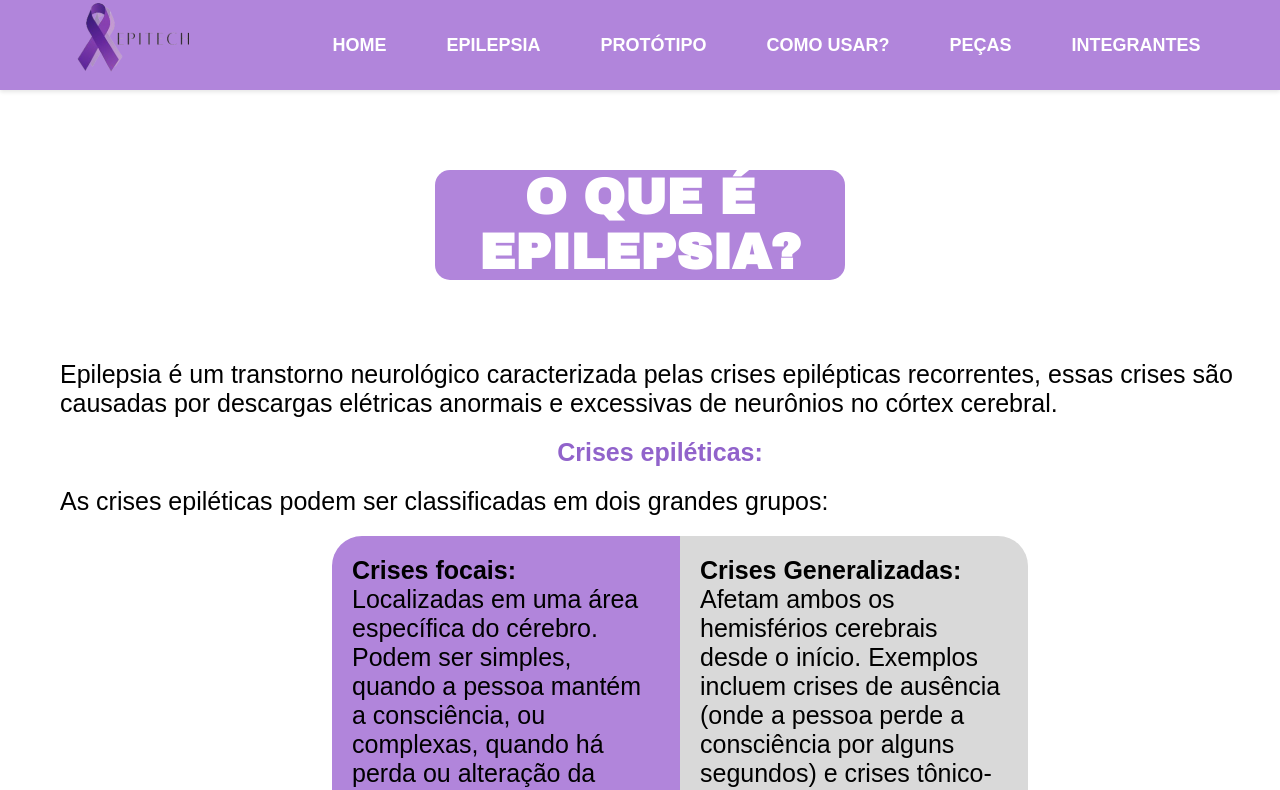
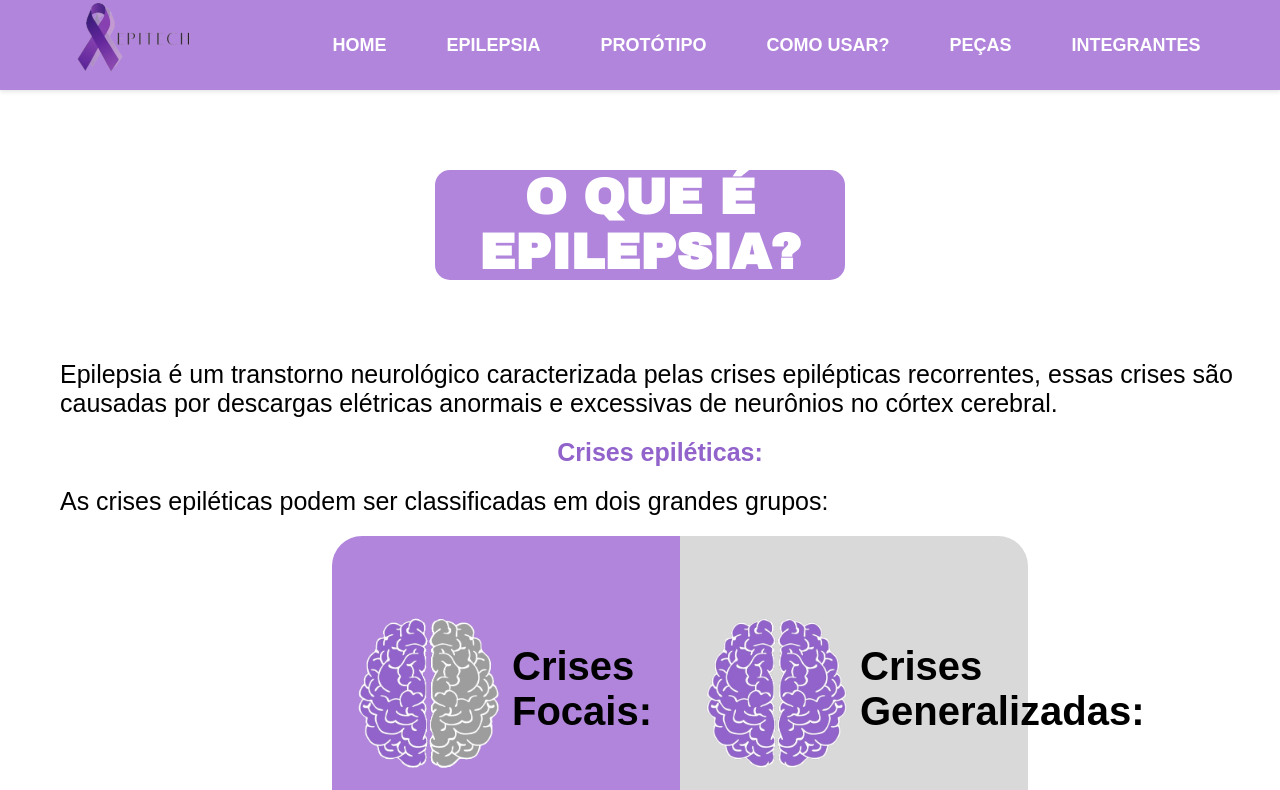
Before and after one commit to adrielly1/epitech2, a React (Vite) app: page /epilepsia in a window 1280 px wide. Shown: the top 790 px of the page. Built offline with nearby package versions, Linux system fonts and the light colour scheme.

Commit message:
Iniciação da estilização da página 'Prototipo'; Alterações na estilização da página 'Epilepsia'

```diff
--- a/src/pages/Epilepsia.jsx
+++ b/src/pages/Epilepsia.jsx
@@ -4,6 +4,8 @@ import choque  from "../assets/Choque.png";
 import Maleta from "../assets/maleta.png"
 import seringa from "../assets/seringa.png"
 import Reme from "../assets/remedios.png"
+import Cerebro510 from "../assets/cerebro5-10.png"
+import Cerebro1010 from "../assets/cerebro10-10.png"
 import Epi from "../assets/Epilepsia.png"
 
 export default function Epilepsia() {
@@ -18,8 +20,10 @@ export default function Epilepsia() {
           <h2>Crises epiléticas:</h2>
           <p>As crises epiléticas podem ser classificadas em dois grandes grupos:</p>
           <ul className="card">
-            <li className="cardPurple "><h3>Crises focais:</h3>Localizadas em uma área específica do cérebro. Podem ser simples, quando a pessoa mantém a consciência, ou complexas, quando há perda ou alteração da consciência.</li>
-            <li className="cardGrey "><h3>Crises Generalizadas:</h3> Afetam ambos os hemisférios cerebrais desde o início. Exemplos incluem crises de ausência (onde a pessoa perde a consciência por alguns segundos) e crises tônico-crônicas (caracterizadas por perda de consciência e convulsões generalizadas).</li>
+            <li className="cardPurple ">
+              <div className="tituloCards"><img src={Cerebro510} alt="" /><h3>Crises Focais:</h3></div>Localizadas em uma área específica do cérebro. Podem ser simples, quando a pessoa mantém a consciência, ou complexas, quando há perda ou alteração da consciência.</li>
+            <li className="cardGrey ">
+              <div className="tituloCards"><img src={Cerebro1010} alt="" /><h3>Crises Generalizadas:</h3></div> Afetam ambos os hemisférios cerebrais desde o início. Exemplos incluem crises de ausência (onde a pessoa perde a consciência por alguns segundos) e crises tônico-crônicas (caracterizadas por perda de consciência e convulsões generalizadas).</li>
           </ul>
         </section>
 
--- a/src/pages/Epilepsia.styles.js
+++ b/src/pages/Epilepsia.styles.js
@@ -9,7 +9,7 @@ export const Conteudo = styled.main`
         text-align: center;
     }
     h3 {
-        font-size: 25px;
+        font-size: 40px;
     }
 
     .cardPurple {
@@ -50,6 +50,19 @@ export const Conteudo = styled.main`
         gap: 0px;
     }
 
+    .tituloCards {
+        display: flex;
+        align-items: center;
+        gap: 10px;
+    }
+
+    .card img {
+        display: flex;
+        width: 150px;
+        justify-content: center;
+        align-items: center;
+    }
+
     .elements {
         margin: 30px;
         justify-content: center;
@@ -74,6 +87,7 @@ export const Conteudo = styled.main`
         justify-content: center;
         gap: 20px;
         border-radius: 30px;
+        margin-bottom: 40px;
     }
 
     .sintomas img {
--- a/src/pages/Prototipo.jsx
+++ b/src/pages/Prototipo.jsx
@@ -12,22 +12,38 @@ export default function Prototipo() {
         <Conteudo>
           <h1 className="backgroundTitle">PROTÓTIPO</h1>
 
-          <img src={Bracelete} alt="Imagens ilustrativa do produto" />
+          <section>
+            <div className="imgOne">
+              <img src={Bracelete} alt="Imagem ilustrativa do produto"/>
+            </div>
             <h2>Dispositivo de Biofeedback para Monitoramento de Pessoas Epilépticas:</h2>
 
             <p>Nosso projeto consiste no desenvolvimento de um dispositivo de biofeedback, projetado para monitorar sinais vitais e dizer se as crianças e adolescentes estão tendo crises epilépticas, proporcionando um aviso antecipado para que medidas preventivas possam ser tomadas.</p>
             <p>O objetivo do projeto é analisar os sinais vitais e identificar o possível começo de uma convulsão, queremos reduzir a ansiedade e o estresse associados à imprevisibilidade das crises.</p>
             <p>O diferencial do projeto é o foco em desenvolver a capacidade do dispositivo de prever e avisar quando a criança ou adolescente passa por uma crise epiléptica.</p>
             <p>Utilizando o Arduino, criamos um bracelete que envia alertas tanto para a pessoa quanto para seus responsáveis, através de um aplicativo.</p>
+          </section>
+          <section>
+            <h2>Sensores:</h2>
+
             <p>Levando em consideração os sintomas de pessoas epilépticas, o dispositivo consiste em um bracelete equipado com vários sensores conectados a uma plataforma Arduino.</p>
-          <p>Esses sensores monitoram:</p>
+            <div className='Card'>
+              <h3>Esses sensores monitoram:</h3>
+              <div>
                 <ul>
                   <li>Frequência cardíaca;</li>
                   <li>Temperatura corporal;</li>
                   <li>Contrações musculares;</li>
                   <li>Condutividade da pele;</li>
                 </ul>
+              </div>
+              <div className="imgOne">
                 <img src={elemento} alt="Elemento decorativo" />
+              </div>
+            </div>
+          </section>
+
+
 
         </Conteudo>
     </div>
--- a/src/pages/Prototipo.styles.js
+++ b/src/pages/Prototipo.styles.js
@@ -1,9 +1,37 @@
 import styled from "styled-components";
 
 export const Conteudo = styled.main`
+    font-family: Archivo Black;
     h1{
         margin: 80px  40%;
     }
 
+    h2 {
+        color: ${props => props.theme.titlePurple};
+        text-align: center;
+        margin: 30px;
+    }
+    p, ul, h2, h3{
+        font-size: 25px;
+        margin: 20px;
+        margin-left: 60px;
+    }
 
+    ul {
+        margin-left: 100px;
+
+    }
+
+    .Card {
+        background-color: ${props => props.theme.cardPurple};
+        width: 30%;
+        display: flex;
+        justify-content: center;
+    }
+
+
+    .imgOne {
+        display: flex;
+        justify-content: center;
+    }
 `
```
Also changed, not shown: src/assets/cerebro10-10.png (added), src/assets/cerebro5-10.png (added). Lines whose indentation alone changed are shown as unchanged.
